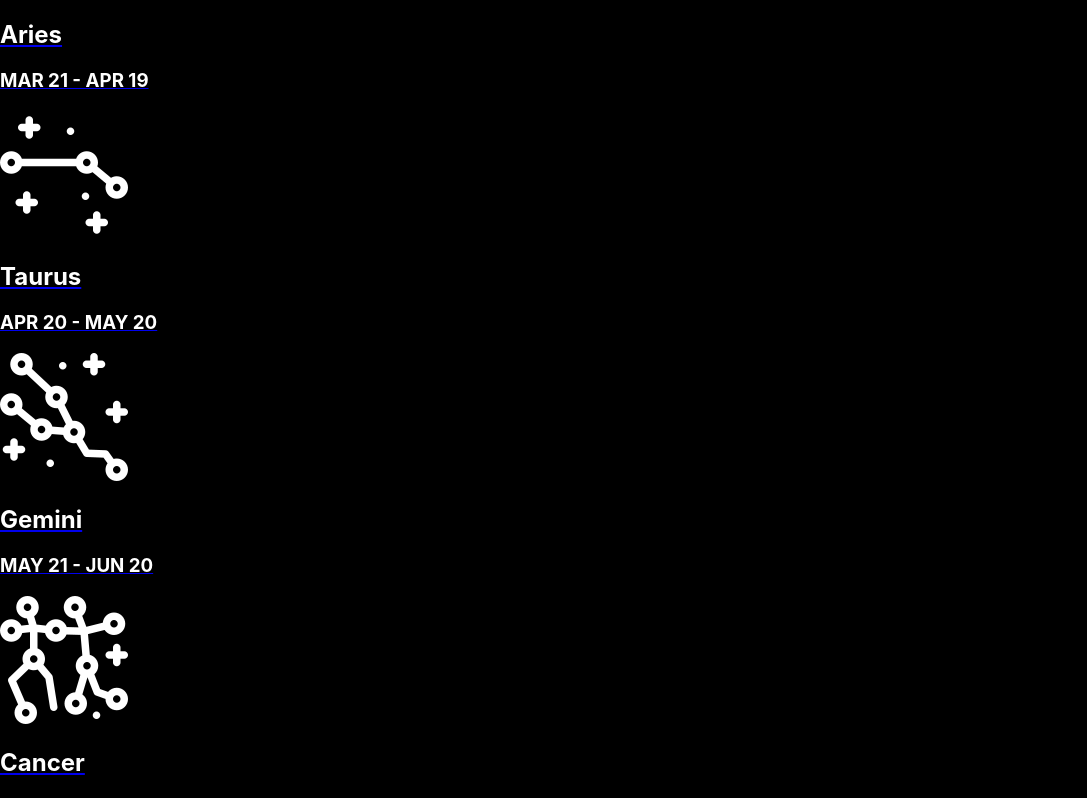
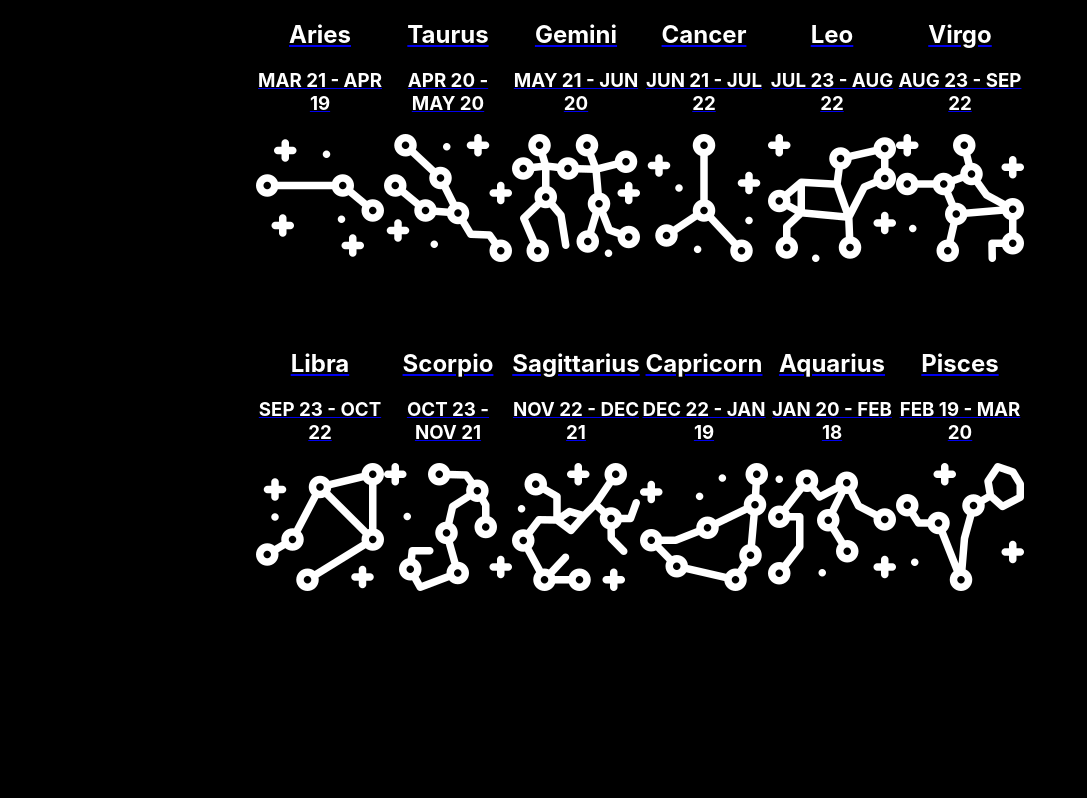
Before and after one commit to darlaevans2000/Astro-Reader, a React (Create React App) app: page /astro-reader in a window 1280 px wide. Shown: the top 798 px of the page, without its empty margins (0-1087 px from the left). Built offline with nearby package versions, Linux system fonts and the light colour scheme.

Commit message:
Add styling

```diff
--- a/src/components/Home/Home.css
+++ b/src/components/Home/Home.css
@@ -9,3 +9,66 @@ h2 {
 h3 {
     color: white;
 }
+
+.home-page {
+    display: flex;
+    align-items: center;
+    justify-content: center
+}
+
+.grid-container {
+  display: grid;
+  grid-template-columns: repeat(6, 1fr);
+  grid-row-gap: 5vw;
+  padding-left: 20vw;
+  padding-right: 20vw;
+}
+
+.card {
+   cursor: pointer;
+   width: 10vw;
+   text-align: center;
+    position: relative;
+}
+
+@media (max-width:1100px){
+    .grid-container { grid-template-columns: repeat(5, 1fr); padding-left: 15vw;
+  padding-right: 15vw;}
+}
+
+@media (max-width:768px){
+    .grid-container { grid-template-columns: repeat(4, 1fr); padding-left: 10vw;
+  padding-right: 10vw;}
+}
+
+@media (max-width:740px){
+   .grid-container { grid-template-columns: repeat(1, 1fr); padding-left: 0vw;
+  padding-right: 0vw;}
+}
+
+@media (max-width:360px){
+    .grid-container { grid-template-columns: repeat(1, 1fr); padding-left: 0vw;
+  padding-right: 0vw;}
+.card {
+   cursor: pointer;
+   width: 2vw;
+}
+}
+
+@media (max-height:360px){
+   .grid-container { grid-template-columns: repeat(1, 1fr); padding-left: 0vw;
+  padding-right: 0vw;}
+  .card {
+   cursor: pointer;
+   width: 2vw;
+}
+}
+
+@media (max-height:375px){
+    .grid-container { grid-template-columns: repeat(1, 1fr); padding-left: 0vw;
+  padding-right: 0vw;}
+  .card {
+   cursor: pointer;
+   width: 2vw;
+}
+}
--- a/src/components/Home/Home.js
+++ b/src/components/Home/Home.js
@@ -11,99 +11,91 @@ class Home extends Component {
     }
   }
 
-  selectSign = (e) => {
-        this.setState({currentZodiac: e.target.className.split('-')[0]});
-  }
-
-  changeSign = (sign) => {
-        this.setState({currentZodiac:sign});
-    }
-
   render() {
     return (
-      <section>
+      <section className="home-page">
       {this.state.error && <h2>500 Error!</h2>}
       {!this.state.error &&
-        <div className='home-page-main'>
+        <div className='grid-container'>
         <Link to={'/astro-reader/reading/aries'}>
-        <section className='aries-card'>
+        <section className='card'>
             <h2>Aries</h2>
             <h3>MAR 21 - APR 19</h3>
             <img src={require('../../icons/aries.png').default} />
         </section>
         </Link>
         <Link to={'/astro-reader/reading/taurus'}>
-        <section className='taurus-card'>
+        <section className='card'>
             <h2>Taurus</h2>
             <h3>APR 20 - MAY 20</h3>
             <img src={require('../../icons/taurus.png').default} />
         </section>
         </Link>
         <Link to={'/astro-reader/reading/gemini'}>
-        <section className='gemini-card'>
+        <section className='card'>
             <h2>Gemini</h2>
             <h3>MAY 21 - JUN 20</h3>
             <img src={require('../../icons/gemini.png').default} />
         </section>
         </Link>
         <Link to={'/astro-reader/reading/cancer'}>
-        <section className='cancer-card' onClick={(e) => this.selectSign(e)}>
+        <section className='card'>
             <h2>Cancer</h2>
             <h3>JUN 21 - JUL 22</h3>
             <img src={require('../../icons/cancer.png').default} />
         </section>
         </Link>
         <Link to={'/astro-reader/reading/leo'}>
-        <section className='leo-card' onClick={(e) => this.selectSign(e)}>
+        <section className='card'>
             <h2>Leo</h2>
             <h3>JUL 23 - AUG 22</h3>
             <img src={require('../../icons/leo.png').default} />
         </section>
         </Link>
         <Link to={'/astro-reader/reading/virgo'}>
-        <section className='virgo-card' onClick={(e) => this.selectSign(e)}>
+        <section className='card'>
             <h2>Virgo</h2>
             <h3>AUG 23 - SEP 22</h3>
             <img src={require('../../icons/virgo.png').default} />
         </section>
         </Link>
         <Link to={'/astro-reader/reading/libra'}>
-        <section className='libra-card' onClick={(e) => this.selectSign(e)}>
+        <section className='card'>
             <h2>Libra</h2>
             <h3>SEP 23 - OCT 22</h3>
             <img src={require('../../icons/libra.png').default} />
         </section>
         </Link>
         <Link to={'/astro-reader/reading/scorpio'}>
-        <section className='scorpio-card' onClick={(e) => this.selectSign(e)}>
+        <section className='card'>
             <h2>Scorpio</h2>
             <h3>OCT 23 - NOV 21</h3>
             <img src={require('../../icons/scorpio.png').default} />
         </section>
         </Link>
         <Link to={'/astro-reader/reading/sagittarius'}>
-        <section className='sagittarius-card' onClick={(e) => this.selectSign(e)}>
+        <section className='card'>
             <h2>Sagittarius</h2>
             <h3>NOV 22 - DEC 21</h3>
             <img src={require('../../icons/sagittarius.png').default} />
         </section>
         </Link>
         <Link to={'/astro-reader/reading/capricorn'}>
-        <section className='capricorn-card' onClick={(e) => this.selectSign(e)}>
+        <section className='card'>
             <h2>Capricorn</h2>
             <h3>DEC 22 - JAN 19</h3>
             <img src={require('../../icons/capricorn.png').default} />
         </section>
         </Link>
         <Link to={'/astro-reader/reading/aquarius'}>
-        <section className='aquarius-card' onClick={(e) => this.selectSign(e)}>
+        <section className='card'>
             <h2>Aquarius</h2>
             <h3>JAN 20 - FEB 18</h3>
             <img src={require('../../icons/aquarius.png').default} />
         </section>
         </Link>
         <Link to={'/astro-reader/reading/pisces'}>
-        <section className='pisces-card' onClick={(e) => this.selectSign(e)}>
+        <section className='card'>
             <h2>Pisces</h2>
             <h3>FEB 19 - MAR 20</h3>
             <img src={require('../../icons/pisces.png').default} />
@@ -111,7 +103,7 @@ class Home extends Component {
         </Link>
     </div>
         }
-        </section>
+      </section>
     )
   }
 }
```
